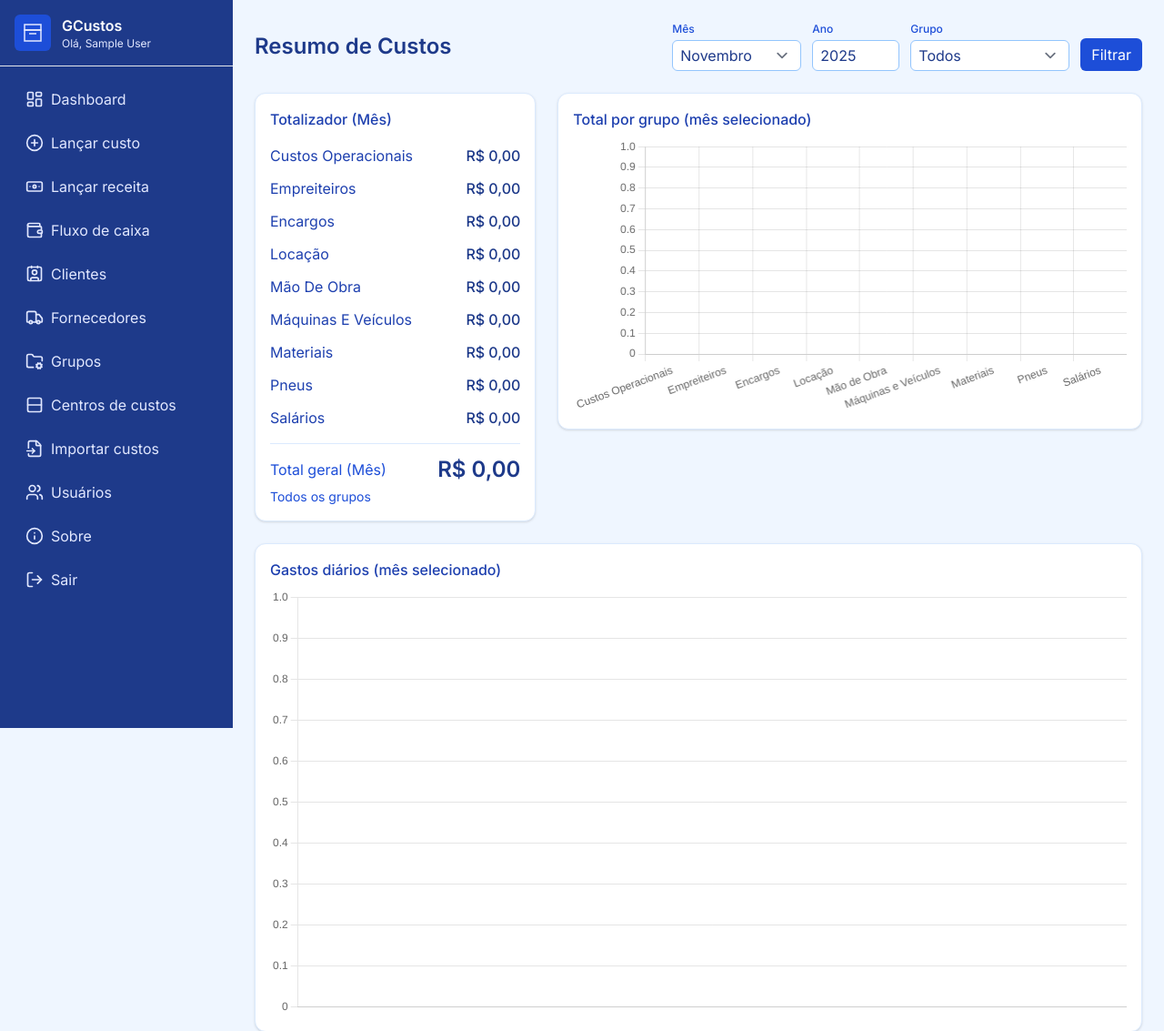
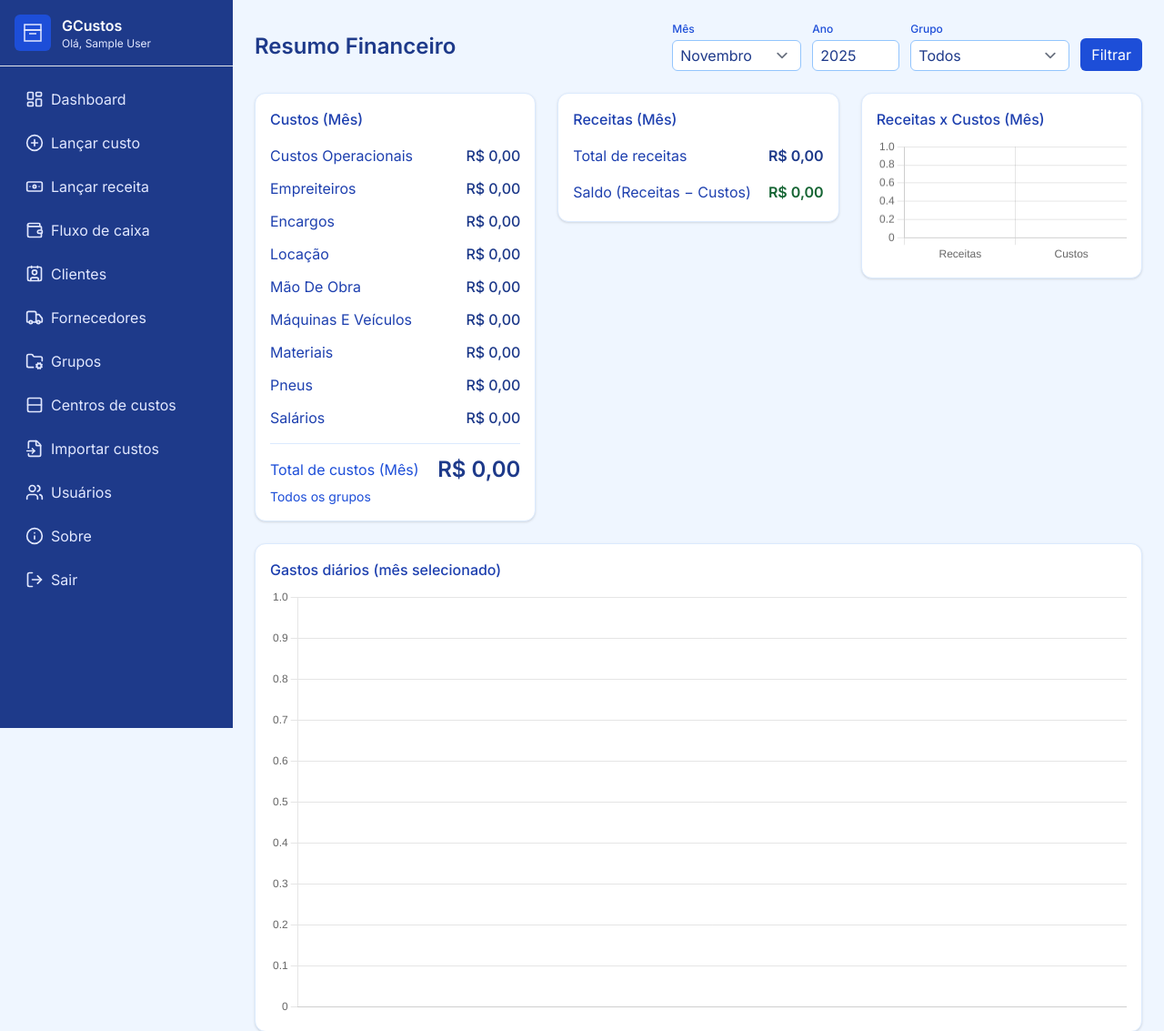
Before and after one commit to fozuna/gcustos, a PHP site: page /dashboard.php in a window 1280 px wide. Shown: the top 1133 px of the page at 91% size. Run offline with PHP 8.4, Linux system fonts and the light colour scheme; the visitor is signed in with stand-in values (Sample User, id 1); data that the repository does not hold is empty; some libraries are stand-ins or nearby versions.

Commit message:
Dashboard: add Receitas card, Receitas x Custos chart, robust chart rendering and title Resumo Financeiro

```diff
--- a/dashboard.php
+++ b/dashboard.php
@@ -11,6 +11,8 @@ $groupId = isset($_GET['group_id']) && $_GET['group_id'] !== '' ? (int)$_GET['gr
 
 $groups = CostGroup::all();
 $monthNames = ['Janeiro','Fevereiro','Março','Abril','Maio','Junho','Julho','Agosto','Setembro','Outubro','Novembro','Dezembro'];
+// Usuário atual (para receitas)
+$userId = (int)($_SESSION['user_id'] ?? 0);
 
 // Dados conforme filtros
 if ($isAllMonths) {
@@ -38,11 +40,24 @@ if ($isAllMonths) {
 $annual = Cost::monthlyTotalsForYear($year, $groupId);
 $totalValue = $isAllMonths ? Cost::totalForYear($year, $groupId) : Cost::totalForMonth($month, $year, $groupId);
 
+// Total de receitas para o mesmo período (por usuário atual)
+$pdo = Database::connection();
+if ($isAllMonths) {
+    $stmtR = $pdo->prepare('SELECT COALESCE(SUM(amount),0) FROM receipts WHERE user_id = ? AND YEAR(receipt_date) = ?');
+    $stmtR->execute([$userId, $year]);
+    $receiptsTotal = (float)$stmtR->fetchColumn();
+} else {
+    $stmtR = $pdo->prepare('SELECT COALESCE(SUM(amount),0) FROM receipts WHERE user_id = ? AND MONTH(receipt_date) = ? AND YEAR(receipt_date) = ?');
+    $stmtR->execute([$userId, $month, $year]);
+    $receiptsTotal = (float)$stmtR->fetchColumn();
+}
+$saldo = $receiptsTotal - (float)$totalValue;
+
 ob_start();
 ?>
 <div class="flex flex-col gap-6">
   <div class="flex items-center justify-between">
-    <h1 class="text-2xl font-semibold text-brand-900">Resumo de Custos</h1>
+    <h1 class="text-2xl font-semibold text-brand-900">Resumo Financeiro</h1>
     <form method="get" class="flex items-end gap-3">
       <div>
         <label class="block text-xs font-medium text-brand-700">Mês</label>
@@ -71,8 +86,9 @@ ob_start();
   </div>
 
   <div class="grid grid-cols-1 xl:grid-cols-3 gap-6 items-start">
+    <!-- Totalizador de Custos -->
     <div class="bg-white rounded-xl shadow border border-brand-100 p-4">
-      <h2 class="text-brand-800 font-medium mb-3">Totalizador (<?= $isAllMonths ? 'Ano' : 'Mês' ?>)</h2>
+      <h2 class="text-brand-800 font-medium mb-3">Custos (<?= $isAllMonths ? 'Ano' : 'Mês' ?>)</h2>
       <div class="space-y-1">
         <?php if (!empty($summary)): ?>
           <?php foreach ($summary as $row): ?>
@@ -86,22 +102,41 @@ ob_start();
         <?php endif; ?>
       </div>
       <div class="mt-3 pt-3 border-t border-brand-100 flex items-center justify-between">
-        <span class="text-brand-700">Total geral (<?= $isAllMonths ? 'Ano' : 'Mês' ?>)</span>
+        <span class="text-brand-700">Total de custos (<?= $isAllMonths ? 'Ano' : 'Mês' ?>)</span>
         <span class="text-2xl font-semibold text-brand-900"><?= h(format_currency($totalValue)) ?></span>
       </div>
       <div class="text-sm text-brand-700 mt-1"><?= $groupId ? 'Grupo selecionado' : 'Todos os grupos' ?></div>
     </div>
-    <div class="col-span-1 xl:col-span-2 bg-white rounded-xl shadow border border-brand-100 p-4">
-      <h2 class="text-brand-800 font-medium mb-2">Total por grupo (<?= $isAllMonths ? 'ano selecionado' : 'mês selecionado' ?>)</h2>
-      <div class="aspect-[2/1]">
-        <canvas id="groupChart"></canvas>
+
+    <!-- Totalizador de Receitas -->
+    <div class="bg-white rounded-xl shadow border border-brand-100 p-4">
+      <h2 class="text-brand-800 font-medium mb-3">Receitas (<?= $isAllMonths ? 'Ano' : 'Mês' ?>)</h2>
+      <div class="space-y-2">
+        <div class="flex items-center justify-between py-1">
+          <span class="text-brand-800">Total de receitas</span>
+          <span class="text-brand-900 font-semibold"><?= h(format_currency($receiptsTotal)) ?></span>
+        </div>
+        <div class="flex items-center justify-between py-1">
+          <span class="text-brand-800">Saldo (Receitas − Custos)</span>
+          <span class="font-semibold" style="color: <?= $saldo >= 0 ? '#166534' : '#991b1b' ?>; "><?= h(format_currency($saldo)) ?></span>
+        </div>
       </div>
     </div>
-    <div class="col-span-1 xl:col-span-3 bg-white rounded-xl shadow border border-brand-100 p-4">
-      <h2 class="text-brand-800 font-medium mb-2"><?= $isAllMonths ? 'Totais mensais (ano selecionado)' : 'Gastos diários (mês selecionado)' ?></h2>
+
+    <!-- Comparativo Receitas x Custos -->
+    <div class="bg-white rounded-xl shadow border border-brand-100 p-4">
+      <h2 class="text-brand-800 font-medium mb-2">Receitas x Custos (<?= $isAllMonths ? 'Ano' : 'Mês' ?>)</h2>
       <div class="aspect-[2/1]">
-        <canvas id="dailyChart"></canvas>
+        <canvas id="rcCompareChart"></canvas>
       </div>
+    </div>
+  </div>
+
+  <!-- Gráfico diário/mensal abaixo -->
+  <div class="col-span-1 xl:col-span-3 bg-white rounded-xl shadow border border-brand-100 p-4">
+    <h2 class="text-brand-800 font-medium mb-2"><?= $isAllMonths ? 'Totais mensais (ano selecionado)' : 'Gastos diários (mês selecionado)' ?></h2>
+    <div class="aspect-[2/1]">
+      <canvas id="dailyChart"></canvas>
     </div>
   </div>
 
@@ -143,64 +178,45 @@ ob_start();
   const summaryData = <?= json_encode($summary, JSON_UNESCAPED_UNICODE | JSON_UNESCAPED_SLASHES) ?>;
   const labels = summaryData.map(s => s.group_name);
   const values = summaryData.map(s => Number(s.total || 0));
+  function renderChart(id, type, data, options) {
+    if (typeof Chart === 'undefined') return;
+    const el = document.getElementById(id);
+    if (!el) return;
+    const ctx = el.getContext('2d');
+    return new Chart(ctx, { type, data, options });
+  }
 
-  const ctxGroup = document.getElementById('groupChart').getContext('2d');
-  new Chart(ctxGroup, {
-    type: 'bar',
-    data: {
-      labels,
-      datasets: [{
-        label: 'R$ por grupo',
-        data: values,
-        backgroundColor: labels.map(() => '#3b82f6'),
-        borderRadius: 4
-      }]
-    },
-    options: {
-      responsive: true,
-      maintainAspectRatio: false,
-      plugins: {
-        legend: { display: false },
-        tooltip: { callbacks: { label: (i) => `R$ ${i.parsed.y.toFixed(2)}` } }
-      },
-      scales: {
-        y: { beginAtZero: true }
-      }
-    }
-  });
+  renderChart('groupChart', 'bar', {
+    labels,
+    datasets: [{ label: 'R$ por grupo', data: values, backgroundColor: labels.map(() => '#3b82f6'), borderRadius: 4 }]
+  }, { responsive: true, maintainAspectRatio: false, plugins: { legend: { display: false } }, scales: { y: { beginAtZero: true } } });
 
   const isAllMonths = <?= json_encode($isAllMonths) ?>;
-  const ctxDaily = document.getElementById('dailyChart').getContext('2d');
+  const hasDaily = document.getElementById('dailyChart');
   if (!isAllMonths) {
     const dailyData = <?= json_encode($daily, JSON_UNESCAPED_UNICODE | JSON_UNESCAPED_SLASHES) ?>;
     const dayLabels = dailyData.map(d => new Date(d.day).toLocaleDateString('pt-BR'));
     const dayValues = dailyData.map(d => Number(d.total || 0));
-    new Chart(ctxDaily, {
-      type: 'line',
-      data: { labels: dayLabels, datasets: [{ label: 'R$ diário', data: dayValues, borderColor: '#2563eb', backgroundColor: 'rgba(37,99,235,0.15)', tension: 0.3 }] },
-      options: { responsive: true, maintainAspectRatio: false, plugins: { legend: { display: false } }, scales: { y: { beginAtZero: true } } }
-    });
+    if (hasDaily) renderChart('dailyChart', 'line', { labels: dayLabels, datasets: [{ label: 'R$ diário', data: dayValues, borderColor: '#2563eb', backgroundColor: 'rgba(37,99,235,0.15)', tension: 0.3 }] }, { responsive: true, maintainAspectRatio: false, plugins: { legend: { display: false } }, scales: { y: { beginAtZero: true } } });
   } else {
     const annualDataForDaily = <?= json_encode($annual, JSON_UNESCAPED_UNICODE | JSON_UNESCAPED_SLASHES) ?>;
     const monthLabelsDaily = ['Janeiro','Fevereiro','Março','Abril','Maio','Junho','Julho','Agosto','Setembro','Outubro','Novembro','Dezembro'];
     const monthValuesDaily = annualDataForDaily.map(d => Number(d.total || 0));
-    new Chart(ctxDaily, {
-      type: 'line',
-      data: { labels: monthLabelsDaily, datasets: [{ label: 'R$ mensal', data: monthValuesDaily, borderColor: '#2563eb', backgroundColor: 'rgba(37,99,235,0.15)', tension: 0.3 }] },
-      options: { responsive: true, maintainAspectRatio: false, plugins: { legend: { display: false } }, scales: { y: { beginAtZero: true } } }
-    });
+    if (hasDaily) renderChart('dailyChart', 'line', { labels: monthLabelsDaily, datasets: [{ label: 'R$ mensal', data: monthValuesDaily, borderColor: '#2563eb', backgroundColor: 'rgba(37,99,235,0.15)', tension: 0.3 }] }, { responsive: true, maintainAspectRatio: false, plugins: { legend: { display: false } }, scales: { y: { beginAtZero: true } } });
   }
 
   const annualData = <?= json_encode($annual, JSON_UNESCAPED_UNICODE | JSON_UNESCAPED_SLASHES) ?>;
   const monthLabels = ['Janeiro','Fevereiro','Março','Abril','Maio','Junho','Julho','Agosto','Setembro','Outubro','Novembro','Dezembro'];
   const monthValues = annualData.map(d => Number(d.total || 0));
-  const ctxAnnual = document.getElementById('annualChart').getContext('2d');
-  new Chart(ctxAnnual, {
+  renderChart('annualChart', 'bar', { labels: monthLabels, datasets: [{ label: 'R$ por mês', data: monthValues, backgroundColor: '#60a5fa', borderRadius: 4 }] }, { responsive: true, maintainAspectRatio: false, plugins: { legend: { display: false } }, scales: { y: { beginAtZero: true } } });
+
+  // Comparativo Receitas x Custos
+  const receiptsTotal = Number(<?= json_encode($receiptsTotal) ?>);
+  const costsTotal = Number(<?= json_encode($totalValue) ?>);
+  const ctxRc = document.getElementById('rcCompareChart').getContext('2d');
+  new Chart(ctxRc, {
     type: 'bar',
-    data: {
-      labels: monthLabels,
-      datasets: [{ label: 'R$ por mês', data: monthValues, backgroundColor: '#60a5fa', borderRadius: 4 }]
-    },
+    data: { labels: ['Receitas', 'Custos'], datasets: [{ data: [receiptsTotal, costsTotal], backgroundColor: ['#2563eb','#ef4444'], borderRadius: 6 }] },
     options: { responsive: true, maintainAspectRatio: false, plugins: { legend: { display: false } }, scales: { y: { beginAtZero: true } } }
   });
 </script>
```
